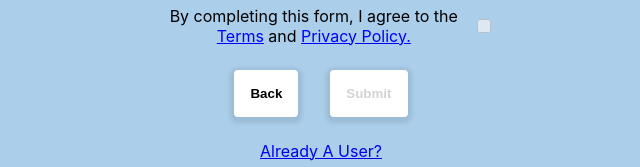
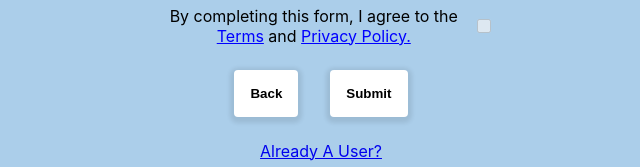
Before and after one commit to JonnyDeates/koi-goal-keeper, a React (Create React App) app: page /register in a window 1280 px wide. Shown: the part 930-1097 px from the top of the page, without its empty margins (319-959 px from the left). Built offline with nearby package versions, Linux system fonts and the light colour scheme.

Commit message:
Minor Updates

```diff
--- a/package.json
+++ b/package.json
@@ -1,6 +1,6 @@
 {
   "name": "koi-goal-keeper",
-  "version": "3.4.0",
+  "version": "3.4.1",
   "private": true,
   "dependencies": {
     "cuid": "^2.1.6",
@@ -47,5 +47,5 @@
   "bugs": {
     "url": "https://github.com/JonnyDeates/koi-goal-keeper/issues"
   },
-  "homepage": ""
+  "homepage": "https://github.com/JonnyDeates/koi-goal-keeper#readme"
 }
--- a/src/Login/Login.js
+++ b/src/Login/Login.js
@@ -66,7 +66,7 @@ class Login extends React.Component {
                         id='LoginForm__password'>
                     </Input>
                 </div>
-                <Button type='button' onClick={()=>window.location.replace('/home')}>
+                <Button type='button' onClick={()=>window.location.replace('/')}>
                     Back
                 </Button>
                 <Button type='submit'>
--- a/src/Register/Register.js
+++ b/src/Register/Register.js
@@ -148,12 +148,13 @@ class Register extends React.Component {
                         </label><input type='checkbox' disabled={!this.state.isRead}
                                        onChange={() => this.toggleSubmitable()}/>
                     </div>
-                    <Button type='button' onClick={() => window.location.replace('/home')}>
+                    <Button type='button' onClick={() => window.location.replace('/')}>
                         Back
                     </Button>
-                    {(this.state.isSubmitable) ? <Button type='submit'>
+                    <Button type='submit'>
                         Submit
-                    </Button> : <Button type={'button'} className={'disabled noselect'}>Submit</Button>}
+                    </Button>
+                    {/*</Button> : <Button type={'button'} className={'disabled noselect'}>Submit</Button>}*/}
                     <p><Link to={'/login'}>Already A User?</Link></p>
                 </form>
                 {(this.state.isPrivacyModal) ?
--- a/src/config.js
+++ b/src/config.js
@@ -1,4 +1,4 @@
 export default {
-    API_ENDPOINT: 'https://fathomless-caverns-68014.herokuapp.com',
-    TOKEN_KEY: 'kingpendata',
+    API_ENDPOINT: 'https://koigoalkeeperapi.herokuapp.com',
+    TOKEN_KEY: 'kingkoinetworkdeates',
 }
```
